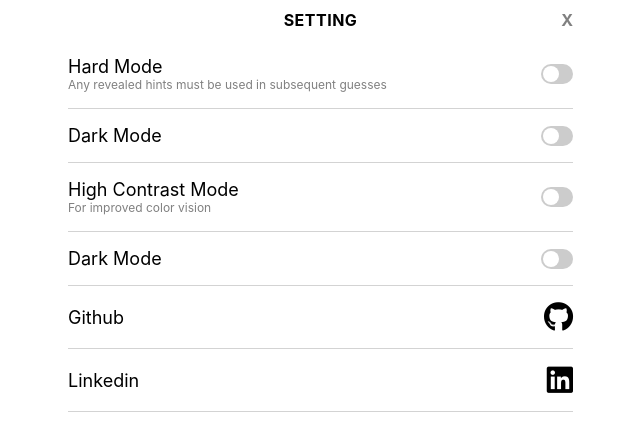
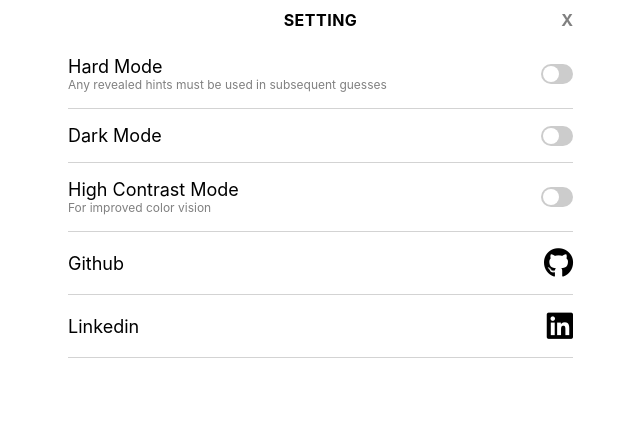
Before and after one commit to binyaalex/DI_bootcamp, a React (Create React App) app in the folder wordle/: page / in a window 1280 px wide. Both pictures are taken after a click on the picture 870 px from the left and 33 px from the top of the page. Shown: the top 432 px of the page, without its empty margins (322-962 px from the left). Built offline with nearby package versions, Linux system fonts and the light colour scheme.

Commit message:
make LinkBtn file for links (github)

```diff
--- a/wordle/src/app/components/header/definitions/Definitions.js
+++ b/wordle/src/app/components/header/definitions/Definitions.js
@@ -1,5 +1,6 @@
 import {connect} from 'react-redux';
 import ModeBtn from './ModeBtn'
+import LinkBtn from './LinkBtn'
 import {changeHardModeAction, changeScreenModeAction, changeHighContrastModeAction} from '../../../redux/actions';
 
 
@@ -42,21 +43,22 @@ const Definitions = (props) => {
 				<ModeBtn clickFunction={changeHardMode} showModeDisableMsg={showModeDisableMsg} disableParameter={'.notDisable'} title={definitions.hardModeHead} explanation={definitions.hardModeExplanation} inputClassName={'hardModeInput'} />
 				<ModeBtn clickFunction={changeScreenMode} showModeDisableMsg={showModeDisableMsg} disableParameter={'.darkModeDisable'} title={definitions.darkModeHead} inputClassName={'darkModeInput'} />
 				<ModeBtn clickFunction={changeHighContrastMode} showModeDisableMsg={showModeDisableMsg} disableParameter={'.highContrastModeDisable'} title={definitions.highContrastModeHead} explanation={definitions.highContrastModeExplanation} inputClassName={'highContrastModeInput'} />
-				<section className='sectionMode'>
+{/*				<section className='sectionMode'>
 					<h6>{definitions.darkModeHead}</h6>
 					<label onClick={() => showModeDisableMsg('.darkModeDisable')} className="switch">
 						<input onClick={changeScreenMode} className='darkModeInput' type="checkbox" />
 						<span className="slider round"></span>
 					</label>
-				</section>
-				<a className='hebrewChangeFlex' href="https://github.com/binyaalex/DI_bootcamp/tree/main/wordle" target="_blank" rel="noreferrer">
+				</section>*/}
+				<LinkBtn link={'https://github.com/binyaalex/DI_bootcamp/tree/main/wordle'} title={definitions.github} icon={"fab fa-brands fa-github"} />
+{/*				<a className='hebrewChangeFlex' href="https://github.com/binyaalex/DI_bootcamp/tree/main/wordle" target="_blank" rel="noreferrer">
 					<section className='sectionMode' style={{color: screenMode.color}}>
 						<div className='modeTitle hebrewChangeFlex'>
 							<h6>{definitions.github}</h6>
 						</div>
 						<i className="fab fa-brands fa-github"></i>
 					</section>
-				</a>
+				</a>*/}
 				<a className='hebrewChangeFlex' href="https://www.linkedin.com/in/benjamin-alexander-b39863195" target="_blank" rel="noreferrer">
 					<section className='sectionMode' style={{color: screenMode.color}}>
 						<div className='modeTitle hebrewChangeFlex'>
--- a/wordle/src/app/components/header/definitions/LinkBtn.js
+++ b/wordle/src/app/components/header/definitions/LinkBtn.js
@@ -0,0 +1,23 @@
+import {connect} from 'react-redux';
+
+const LinkBtn = (props) => {
+	const {screenMode, link, title, icon} = props
+	return (
+		<a className='hebrewChangeFlex' href={link} target="_blank" rel="noreferrer">
+			<section className='sectionMode' style={{color: screenMode.color}}>
+				<div className='modeTitle hebrewChangeFlex'>
+					<h6>{title}</h6>
+				</div>
+				<i className={icon}></i>
+			</section>
+		</a>
+	)
+}
+
+const mapStateToProps = (state) => {
+  return {
+    screenMode: state.screenMode,
+  }
+}
+
+export default connect(mapStateToProps)(LinkBtn)
```
